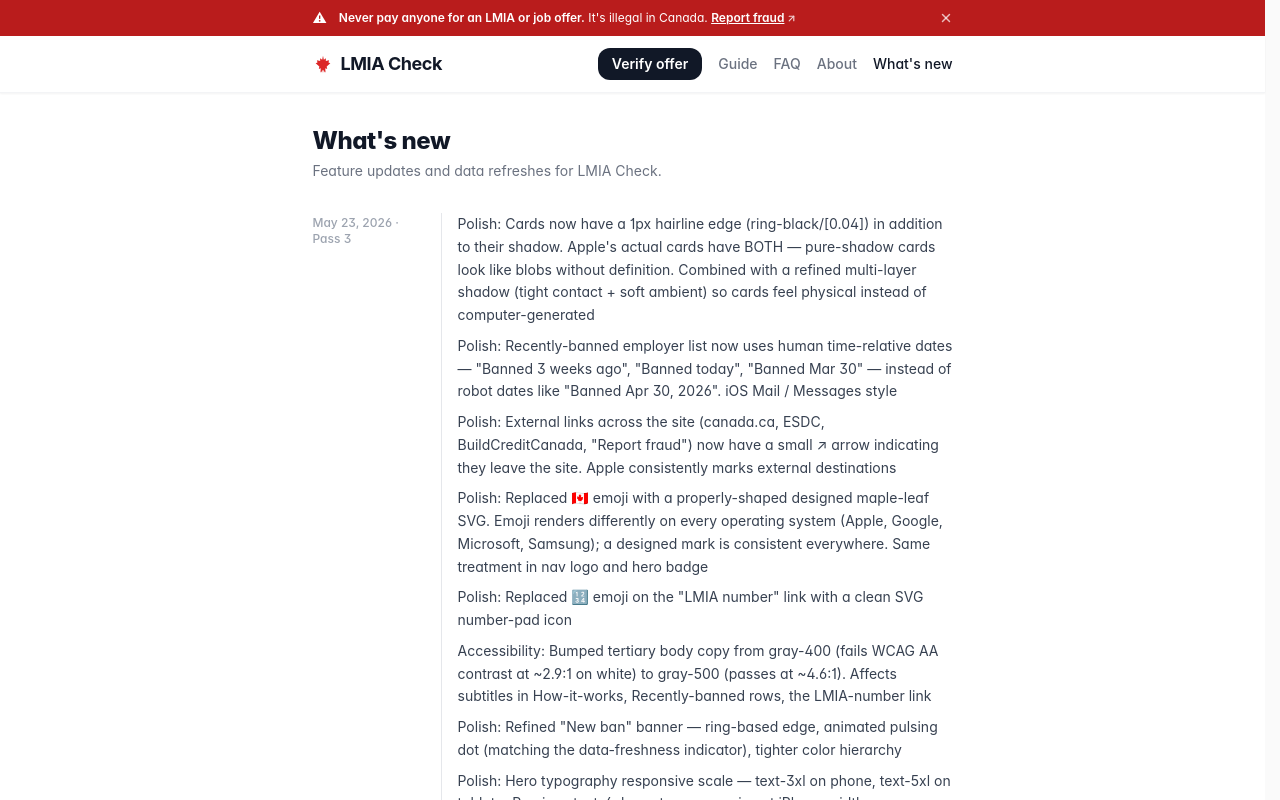
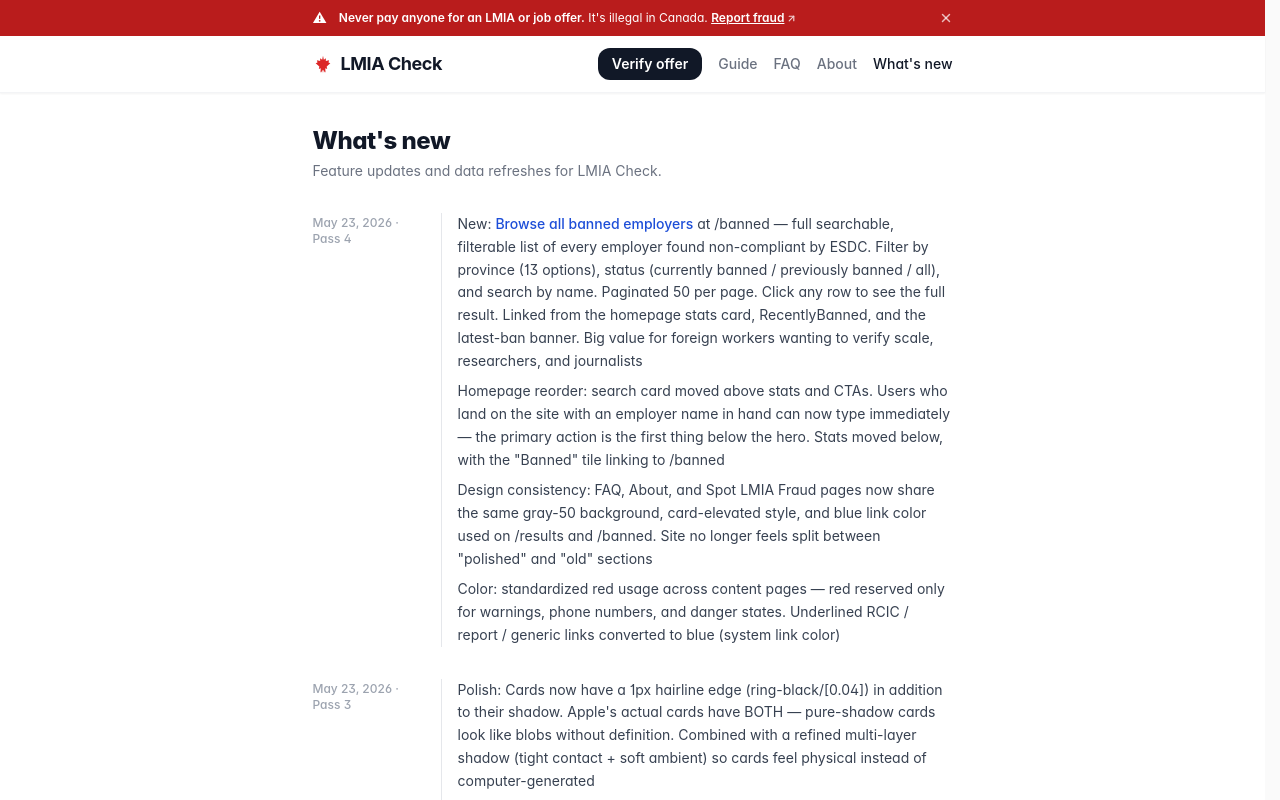
Before and after one commit to patnaikk/lmiaportal, a Next.js app: page /updates in a window 1280 px wide. Shown: the top 800 px of the page. Built offline with nearby package versions, Linux system fonts and the light colour scheme.

Commit message:
Add pass 4 changelog: browse-banned page, search-first homepage
Co-Authored-By: Claude Sonnet 4.6 <noreply@anthropic.com>

```diff
--- a/app/updates/page.tsx
+++ b/app/updates/page.tsx
@@ -9,6 +9,17 @@ export const metadata: Metadata = {
 }
 
 const updates: { date: string; items: React.ReactNode[] }[] = [
+  {
+    date: 'May 23, 2026 · Pass 4',
+    items: [
+      <>
+        New: <Link href="/banned" className="text-blue-700 hover:underline font-medium">Browse all banned employers</Link> at /banned — full searchable, filterable list of every employer found non-compliant by ESDC. Filter by province (13 options), status (currently banned / previously banned / all), and search by name. Paginated 50 per page. Click any row to see the full result. Linked from the homepage stats card, RecentlyBanned, and the latest-ban banner. Big value for foreign workers wanting to verify scale, researchers, and journalists
+      </>,
+      'Homepage reorder: search card moved above stats and CTAs. Users who land on the site with an employer name in hand can now type immediately — the primary action is the first thing below the hero. Stats moved below, with the "Banned" tile linking to /banned',
+      'Design consistency: FAQ, About, and Spot LMIA Fraud pages now share the same gray-50 background, card-elevated style, and blue link color used on /results and /banned. Site no longer feels split between "polished" and "old" sections',
+      'Color: standardized red usage across content pages — red reserved only for warnings, phone numbers, and danger states. Underlined RCIC / report / generic links converted to blue (system link color)',
+    ],
+  },
   {
     date: 'May 23, 2026 · Pass 3',
     items: [
```
